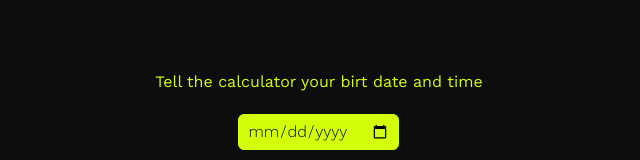
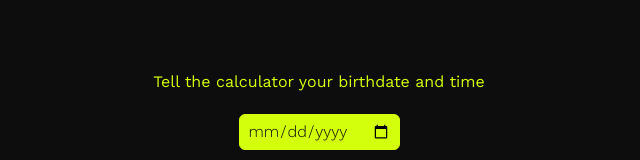
Before and after one commit to BakirGracic/how-much-i-wasted, a Next.js app: page / in a window 1280 px wide. Shown: the part 234-394 px from the top of the page, without its empty margins (321-961 px from the left). Built offline with nearby package versions, Linux system fonts and the light colour scheme.

Commit message:
typo fix

```diff
--- a/src/components/Picker.js
+++ b/src/components/Picker.js
@@ -28,7 +28,7 @@ export default function Picker({ DTSetter, inputDoneSetter }) {
 
     return (
         <div className="text-center">
-            <p className="mb-5">Tell the calculator your birt date and time</p>
+            <p className="mb-5">Tell the calculator your birthdate and time</p>
             <input className="button custom-input" type="date" value={_date} onChange={(e) => {dateSetter(e.target.value)}} />
             <div className="flex items-center justify-center">
                 <input className="button custom-input" type="number" value={_h} min={0} max={23} onChange={(e) => {hSetter(e.target.value)}} />
```
